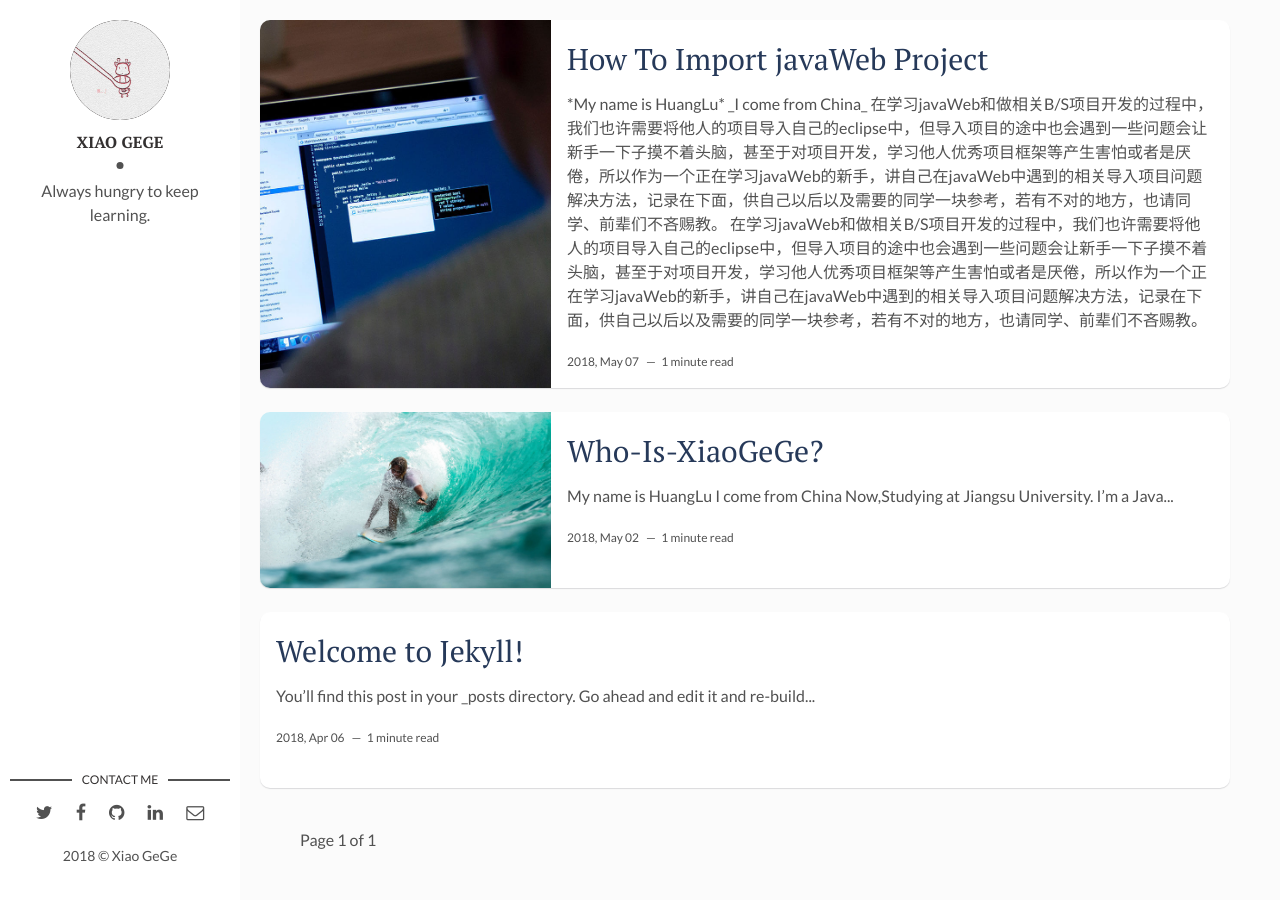
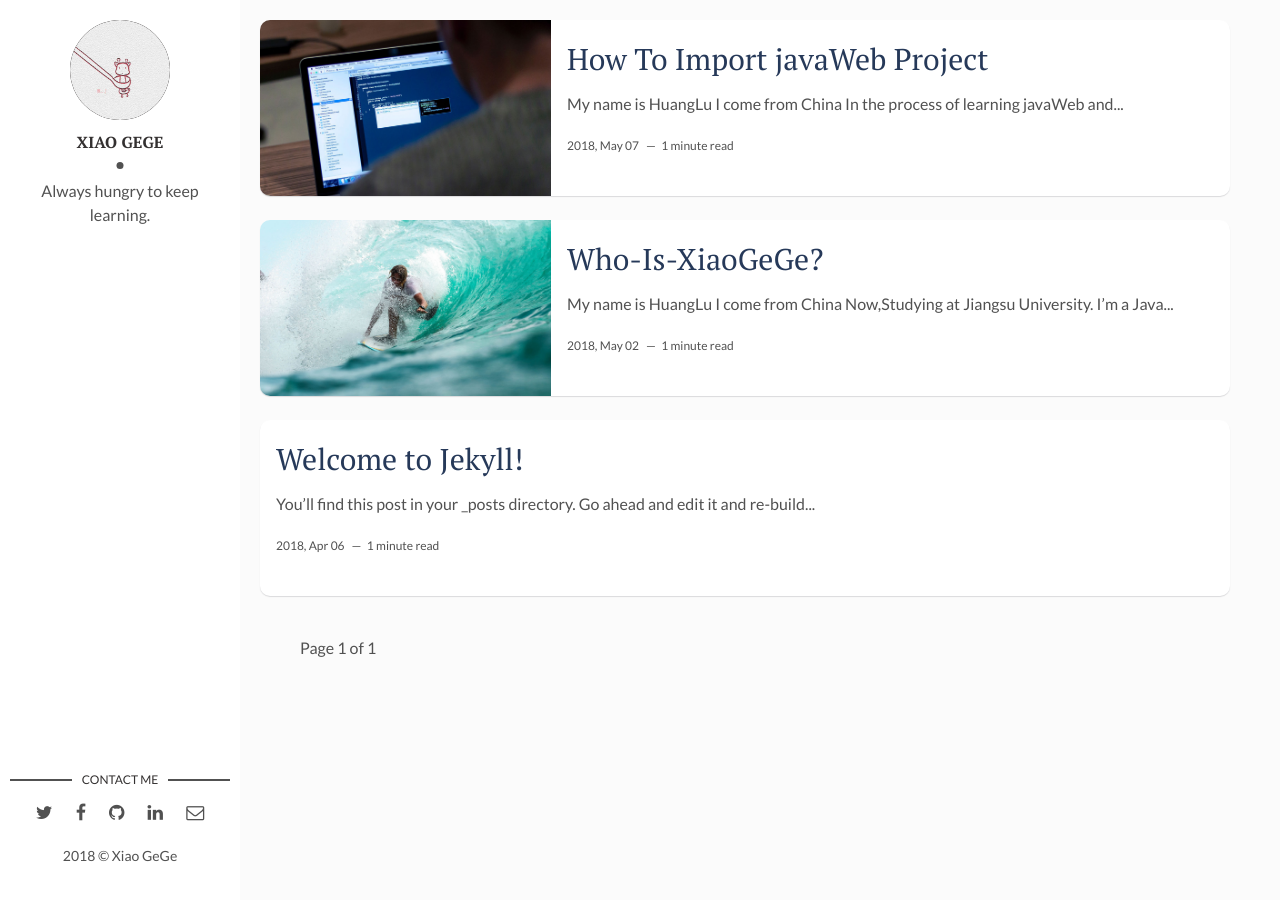
Before and after one commit to Is-Me-HL/Is-Me-HL.github.io, a Jekyll site: the page built from index.html, in a window 1280 px wide. Built offline with Jekyll 4.4.1, drawn with Linux system fonts in a browser that asks for light colours; the list of posts is cut into pages by our own code.

Commit message:
Update 2018-5-8-how-to-import-javaWeb-project.markdown

```diff
--- a/_posts/2018-5-8-how-to-import-javaWeb-project.markdown
+++ b/_posts/2018-5-8-how-to-import-javaWeb-project.markdown
@@ -6,9 +6,7 @@ description: You’ll find this post in your `_posts` directory. Go ahead and ed
 img: how-to-start.jpg # Add image post (optional)
 tags: [Programming, Learn] # add tag
 ---
-<p>*My name is HuangLu*
-_I come from China_</p>
+*My name is HuangLu*
+_I come from China_
 
-在学习javaWeb和做相关B/S项目开发的过程中，我们也许需要将他人的项目导入自己的eclipse中，但导入项目的途中也会遇到一些问题会让新手一下子摸不着头脑，甚至于对项目开发，学习他人优秀项目框架等产生害怕或者是厌倦，所以作为一个正在学习javaWeb的新手，讲自己在javaWeb中遇到的相关导入项目问题解决方法，记录在下面，供自己以后以及需要的同学一块参考，若有不对的地方，也请同学、前辈们不吝赐教。
-
-在学习javaWeb和做相关B/S项目开发的过程中，我们也许需要将他人的项目导入自己的eclipse中，但导入项目的途中也会遇到一些问题会让新手一下子摸不着头脑，甚至于对项目开发，学习他人优秀项目框架等产生害怕或者是厌倦，所以作为一个正在学习javaWeb的新手，讲自己在javaWeb中遇到的相关导入项目问题解决方法，记录在下面，供自己以后以及需要的同学一块参考，若有不对的地方，也请同学、前辈们不吝赐教。
+In the process of learning javaWeb and related B/S project development, we may need to import other people's projects into their own eclipse, but there are some problems on the way to the project, which will make the novice get out of the mind, even fear or weary of the project development, the excellent project framework of others. So as a beginner who is learning javaWeb, talk about the solution of the related import project in javaWeb, record it in the following, for the future and the needs of the students a reference, if there is a wrong place, also ask students, seniors do not hesitate to teach.
```
